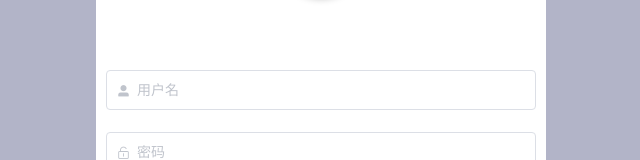
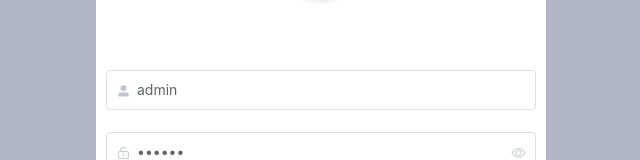
Before and after one commit to mixing65/demo, a Vue app: page /#/login in a window 1280 px wide. Shown: the part 294-454 px from the top of the page, without its empty margins (319-959 px from the left). Built offline with nearby package versions, Linux system fonts and the light colour scheme.

Commit message:
修改接口地址

```diff
--- a/src/main.js
+++ b/src/main.js
@@ -37,7 +37,9 @@ Vue.use(Input)
 .use(Row)
 .use(Col)
 Vue.prototype.$http = axios
-axios.defaults.baseURL = 'https://easy-mock.com/mock/5f16da6dee31c413514f6419/study'
+
+axios.defaults.baseURL = 'http://timemeetyou.com:8889/api/private/v1/'
+// axios.defaults.baseURL = 'https://easy-mock.com/mock/5f16da6dee31c413514f6419/study'
 Vue.config.productionTip = false
 
 /* eslint-disable no-new */
--- a/src/view/manage/login.vue
+++ b/src/view/manage/login.vue
@@ -8,8 +8,8 @@
       <!-- 表单区域 -->
       <el-form ref="formRef" :model="form" class="loginForm" :rules="rules">
         <!-- 用户名 -->
-        <el-form-item prop="name">
-          <el-input placeholder="用户名" prefix-icon="el-icon-user-solid" v-model="form.name"></el-input>
+        <el-form-item prop="username">
+          <el-input placeholder="用户名" prefix-icon="el-icon-user-solid" v-model="form.username"></el-input>
         </el-form-item>
         <!-- 密码 -->
         <el-form-item prop="password">
@@ -32,12 +32,12 @@ export default {
     return {
       // 表单数据绑定
       form: {
-        name: '',
-        password: ''
+        username: 'admin',
+        password: '123456'
       },
       // 表单验证规则
       rules: {
-        name: [
+        username: [
           // require:true必填项 trigger 触发时机
           {required: true,message: '请输入用户名',trigger:"blur" },
           {min:3,max:10,message: '长度在3-10个字符',trigger: "blur"}
@@ -71,6 +71,7 @@ export default {
       this.$refs.formRef.validate( valid=> {
         if(!valid) return;
         window.sessionStorage.setItem('login','testlogin')
+        this.$http.post('login',this.form)
         this.$router.push('/home')
       })
     }
```
